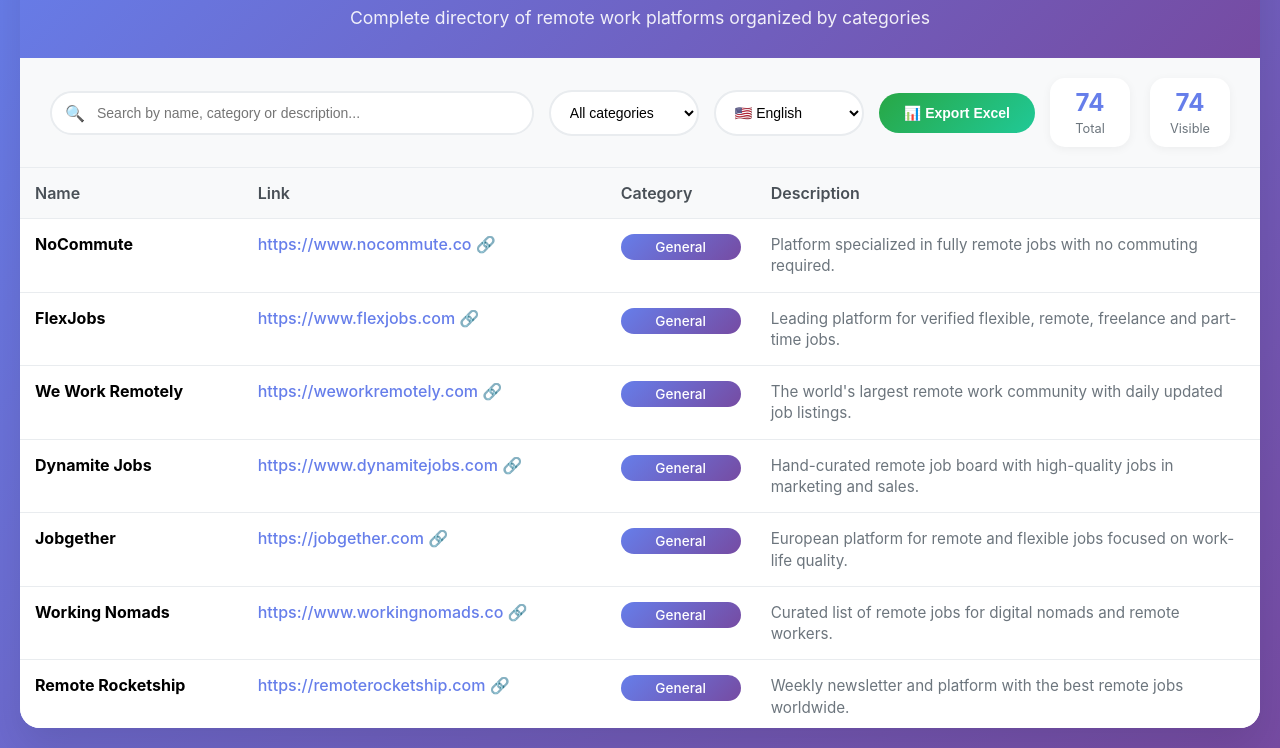
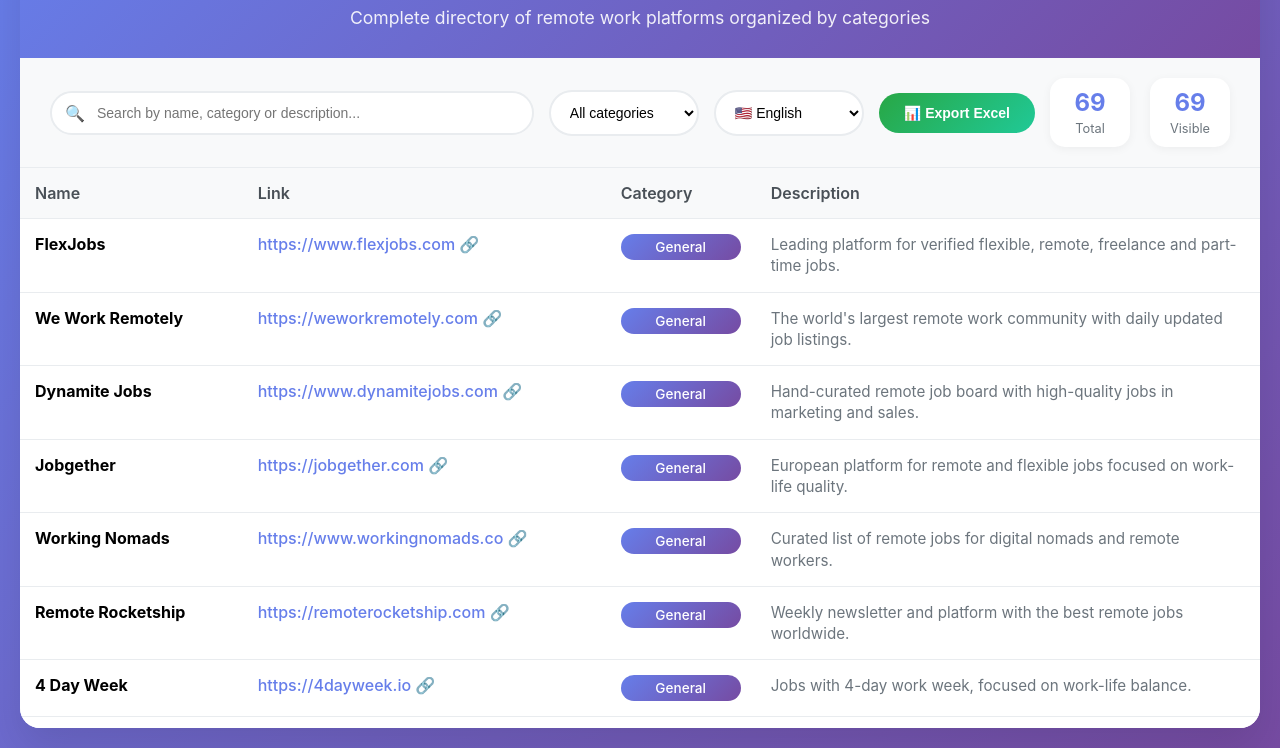
Before and after one commit to alexmorenogc/remoteJobs, a plain HTML site: page index.html in a window 1280 px wide. Shown: the part 102-850 px from the top of the page. Drawn offline with Linux system fonts and the light colour scheme.

Commit message:
remove unavailable websites

```diff
--- a/index.html
+++ b/index.html
@@ -358,15 +358,6 @@
         const jobBoards = [
             // General Remote Job Boards
             {
-                name: "NoCommute",
-                link: "https://www.nocommute.co",
-                category: "General",
-                description: {
-                    en: "Platform specialized in fully remote jobs with no commuting required.",
-                    es: "Plataforma especializada en trabajos completamente remotos sin necesidad de desplazamientos."
-                }
-            },
-            {
                 name: "FlexJobs",
                 link: "https://www.flexjobs.com",
                 category: "General",
@@ -445,15 +436,6 @@
                 description: {
                     en: "Centralized hub of remote job opportunities with personalized alert system.",
                     es: "Hub centralizado de oportunidades laborales remotas con sistema de alertas personalizadas."
-                }
-            },
-            {
-                name: "Virtual Vocations",
-                link: "https://www.virtualvocations.com",
-                category: "General",
-                description: {
-                    en: "Platform established since 2007 specialized in verified telecommute jobs.",
-                    es: "Plataforma establecida desde 2007 especializada en empleos de teletrabajo verificados."
                 }
             },
             {
@@ -722,15 +704,6 @@
                 }
             },
             {
-                name: "LATAM Jobs",
-                link: "https://latamjobs.com",
-                category: "Regional",
-                description: {
-                    en: "Remote jobs for professionals from Latin America and the Caribbean.",
-                    es: "Empleos remotos para profesionales de América Latina y el Caribe."
-                }
-            },
-            {
                 name: "Remote Africa",
                 link: "https://remoteafrica.io",
                 category: "Regional",
@@ -852,15 +825,6 @@
                 }
             },
             {
-                name: "Behance",
-                link: "https://www.behance.net/jobboard",
-                category: "Tech",
-                description: {
-                    en: "Creative and design job portal from Adobe Behance.",
-                    es: "Portal de empleos creativos y de diseño de Adobe Behance."
-                }
-            },
-            {
                 name: "Techstars",
                 link: "https://www.techstars.com/jobs",
                 category: "Tech",
@@ -959,15 +923,6 @@
                 description: {
                     en: "Platform specialized in jobs that generate positive impact in the world.",
                     es: "Plataforma especializada en empleos que generan impacto positivo en el mundo."
-                }
-            },
-            {
-                name: "Purpose Jobs",
-                link: "https://purposejobs.com",
-                category: "Social Good",
-                description: {
-                    en: "Purpose-driven jobs in organizations seeking positive social change.",
-                    es: "Empleos con propósito en organizaciones que buscan cambio social positivo."
                 }
             },
 
```
